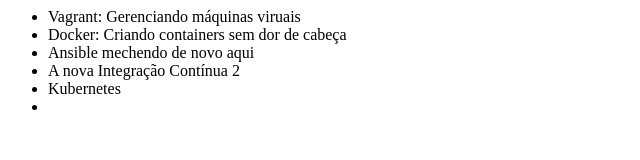
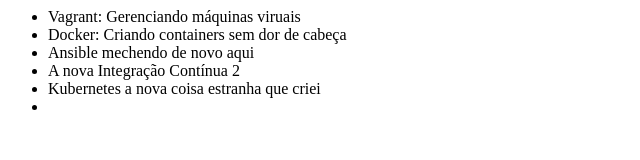
Before and after one commit to RenanKr4t0s/FirstSteps, a plain HTML site: page index.html in a window 1280 px wide. Shown: the whole page, without its empty margins (0-640 px from the left). Drawn offline with Linux system fonts and the light colour scheme.

Commit message:
Tentando fazer as paradas de Stash 2

```diff
--- a/index.html
+++ b/index.html
@@ -10,7 +10,7 @@
 		<li>Docker: Criando containers sem dor de cabeça</li>
 		<li>Ansible mechendo de novo aqui</li>
 		<li>A nova Integração Contínua 2</li>
-		<li>Kubernetes<li/>
+		<li>Kubernetes a nova coisa estranha que criei<li/>
 	</ul>
 </body>
 </html>
```
